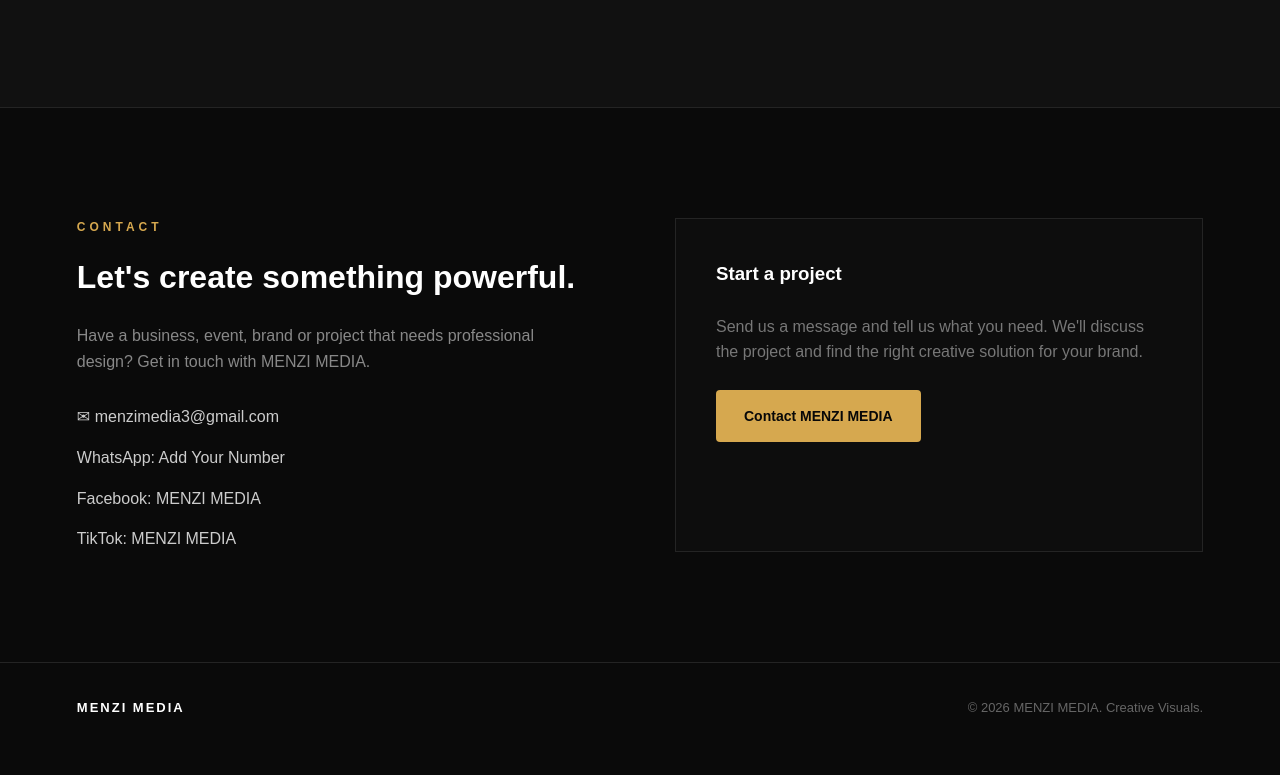
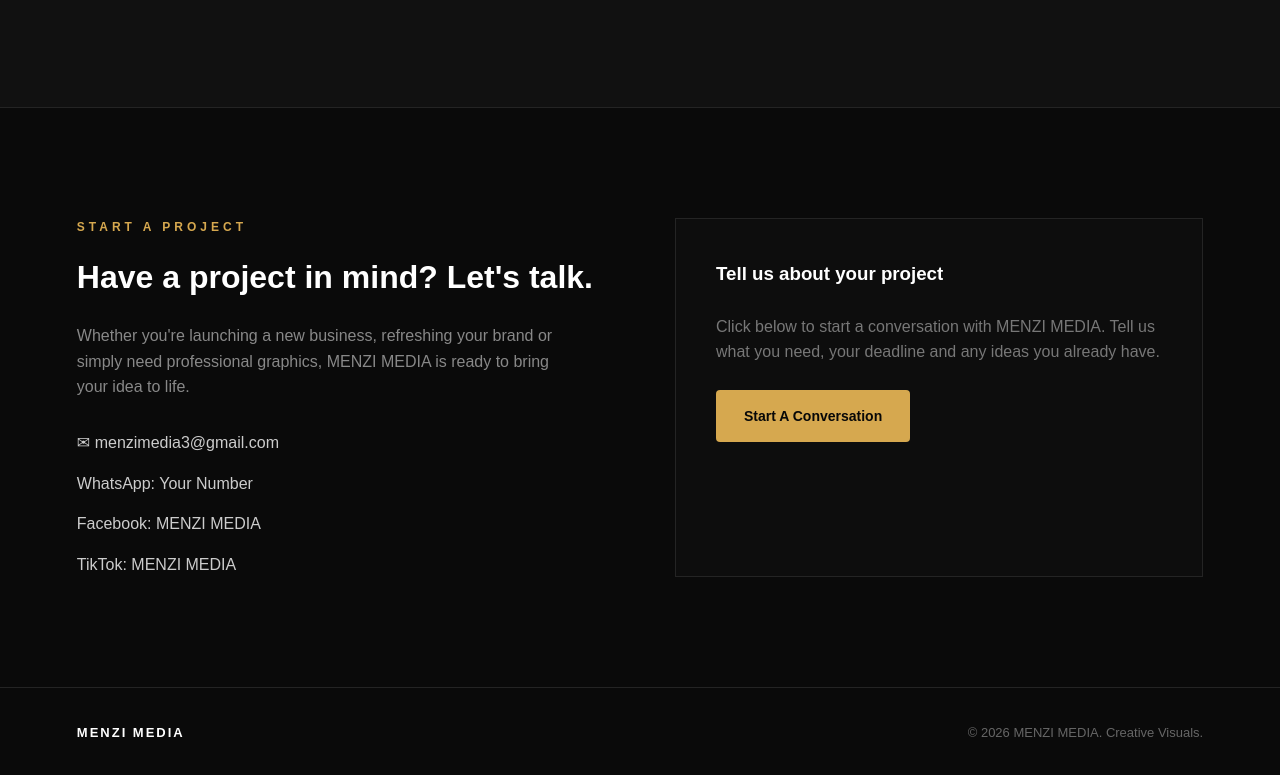
Before and after one commit to menzi-media/menzi-media, a plain HTML site: page index.html in a window 1280 px wide. Shown: the part 5102-5877 px from the top of the page. Before the commit the page ends 5855 px from the top, so only its background shows below. Drawn offline with Linux system fonts and the light colour scheme.

Commit message:
Update contact section content and labels

```diff
--- a/index.html
+++ b/index.html
@@ -932,16 +932,18 @@
         <div class="contact-info">
 
             <div class="section-label">
-                    Contact
+                Start A Project
             </div>
 
             <h3>
-                    Let's create something powerful.
+                Have a project in mind?
+                Let's talk.
             </h3>
 
             <p>
-                    Have a business, event, brand or project that needs
-                    professional design? Get in touch with MENZI MEDIA.
+                Whether you're launching a new business, refreshing
+                your brand or simply need professional graphics,
+                MENZI MEDIA is ready to bring your idea to life.
             </p>
 
             <div class="contact-details">
@@ -951,7 +953,7 @@
                 </a>
 
                 <a href="#">
-                        WhatsApp: Add Your Number
+                    WhatsApp: Your Number
                 </a>
 
                 <a href="#">
@@ -970,18 +972,18 @@
         <div class="contact-box">
 
             <h3>
-                    Start a project
+                Tell us about your project
             </h3>
 
             <p>
-                    Send us a message and tell us what you need.
-                    We'll discuss the project and find the right
-                    creative solution for your brand.
+                Click below to start a conversation with MENZI MEDIA.
+                Tell us what you need, your deadline and any ideas
+                you already have.
             </p>
 
             <a href="mailto:menzimedia3@gmail.com"
                class="btn btn-primary">
-                    Contact MENZI MEDIA
+                Start A Conversation
             </a>
 
         </div>
```
Lines whose indentation alone changed are shown as unchanged.
